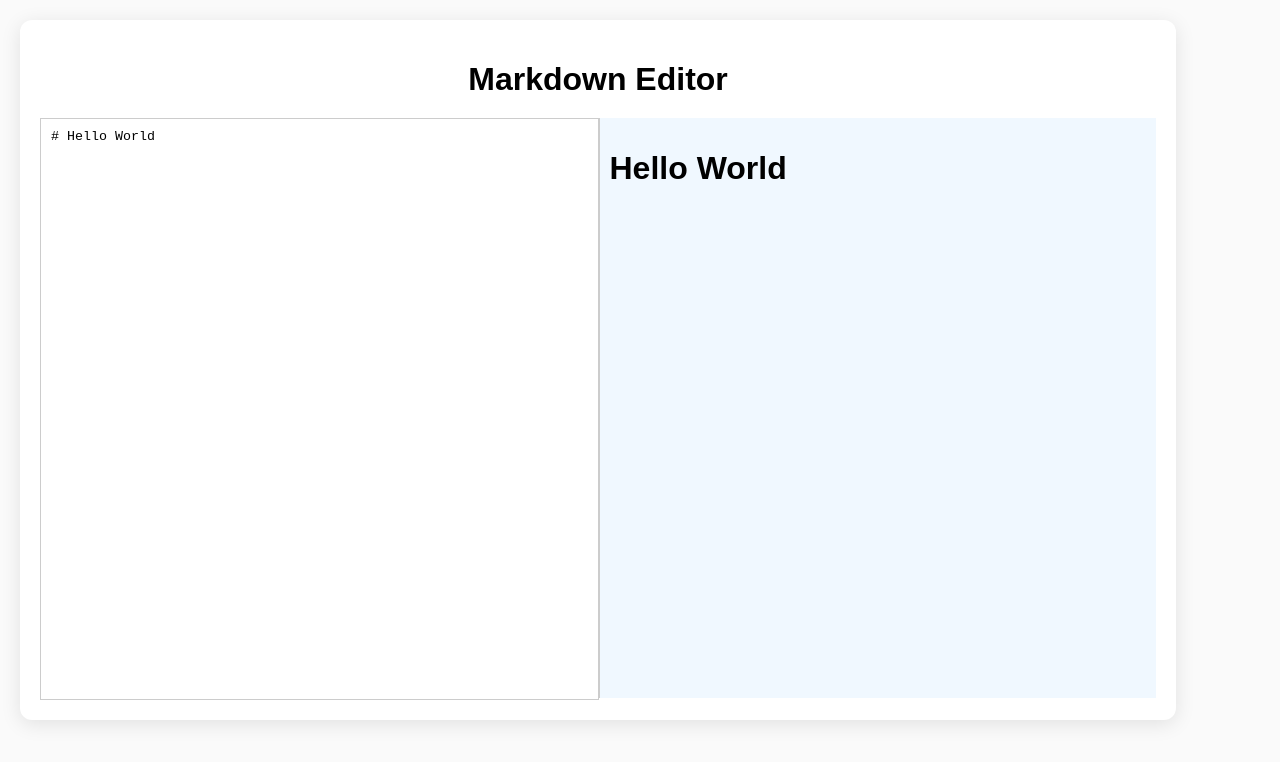
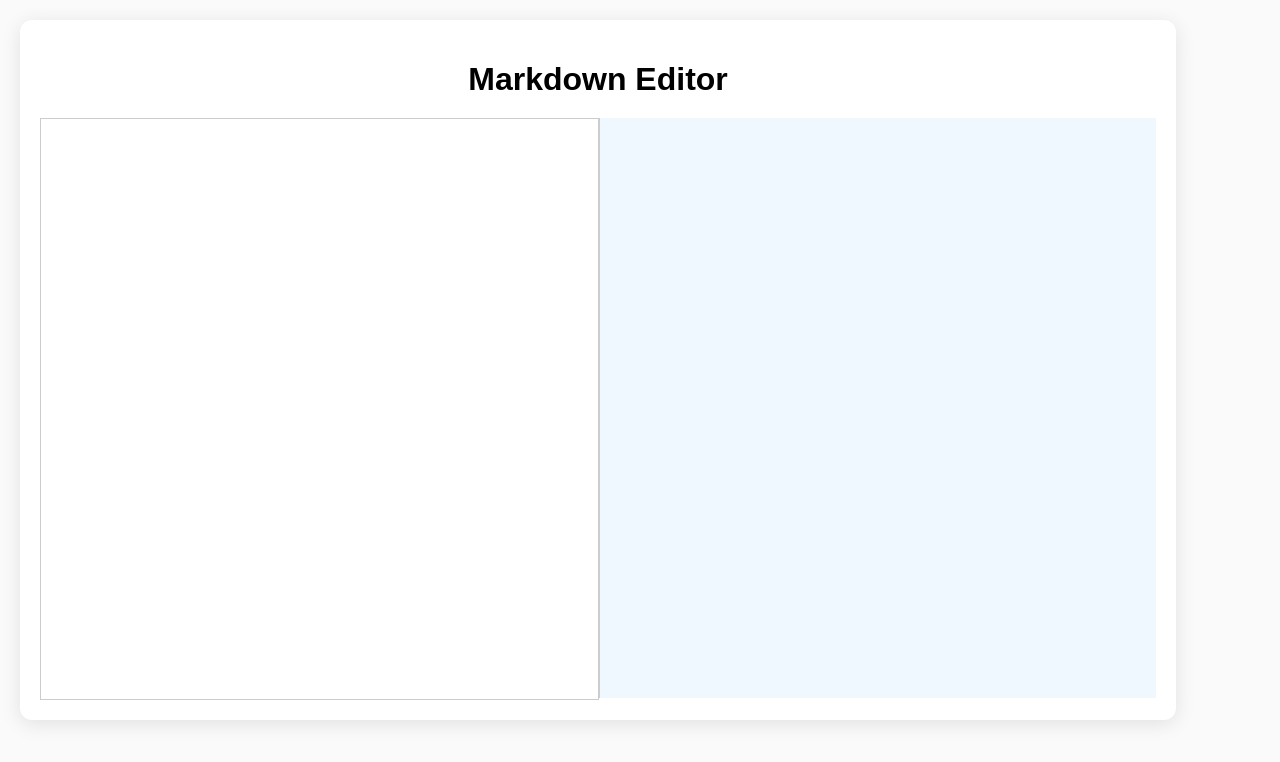
Before and after one commit to acciojob/markdown-The-jalmejay, a React app: page / in a window 1280 px wide. Shown: the top 762 px of the page. Built offline with nearby package versions, Linux system fonts and the light colour scheme.

Commit message:
Update MarkdownEditor.js

```diff
--- a/src/components/MarkdownEditor.js
+++ b/src/components/MarkdownEditor.js
@@ -3,7 +3,7 @@ import ReactMarkdown from "react-markdown";
 import "./styles.css";
 
 const MarkdownEditor = () => {
-  const [text, setText] = useState("# Hello World");
+  const [text, setText] = useState("");
   const [preview, setPreview] = useState(text);
   const [loading, setLoading] = useState(true);
   useEffect(() => {
```
